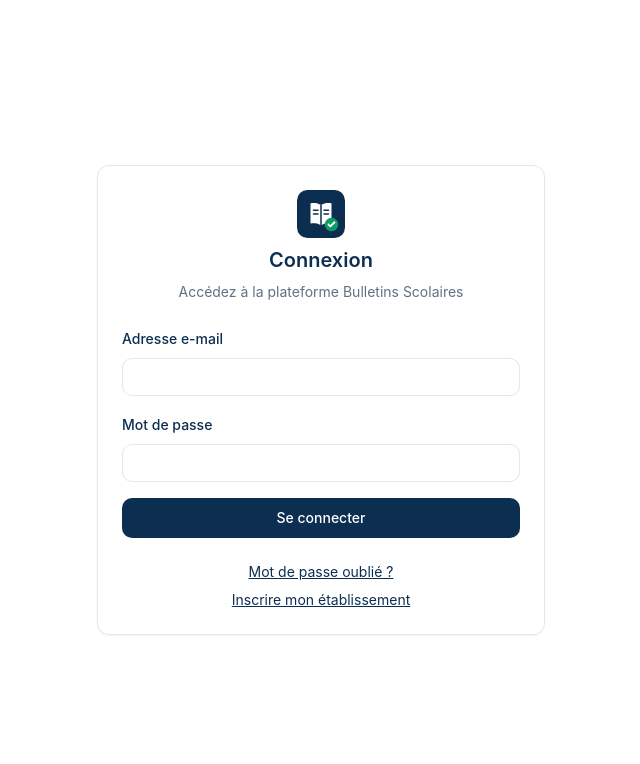
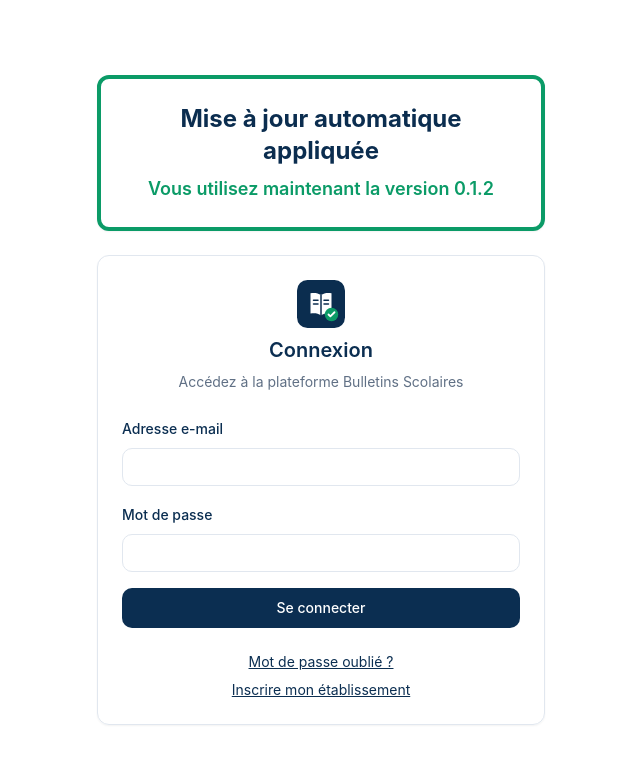
Before and after one commit to lekhvlifkane-hub/bulletins-scolaires, a React (Vite) app in the folder bs/frontend/: page /#/connexion in a window 1280 px wide. Shown: the top 764 px of the page, without its empty margins (319-959 px from the left). Built offline with nearby package versions, Linux system fonts and the light colour scheme; no server answers.

Commit message:
Ajouter un bandeau temporaire sur la page de connexion pour verifier la mise a jour 0.1.2

```diff
--- a/bs/frontend/src/pages/LoginPage.tsx
+++ b/bs/frontend/src/pages/LoginPage.tsx
@@ -41,7 +41,16 @@ export function LoginPage() {
   };
 
   return (
-    <div className="flex min-h-screen items-center justify-center bg-background px-4">
+    <div className="flex min-h-screen flex-col items-center justify-center gap-6 bg-background px-4 py-8">
+      {/* Bandeau de vérification : doit apparaître après la mise à jour en 0.1.2. */}
+      <div className="w-full max-w-md rounded-lg border-4 border-brand-emerald bg-white p-6 text-center shadow-sm">
+        <p className="text-2xl font-bold text-brand-navy">
+          Mise à jour automatique appliquée
+        </p>
+        <p className="mt-2 text-lg font-semibold text-brand-emerald">
+          Vous utilisez maintenant la version 0.1.2
+        </p>
+      </div>
       <div className="w-full max-w-md space-y-6 rounded-lg border border-border p-6 shadow-sm">
         <div className="flex flex-col items-center gap-2 text-center">
           <img src="/logo.svg" alt="Bulletins Scolaires" className="h-12 w-12" />
```
